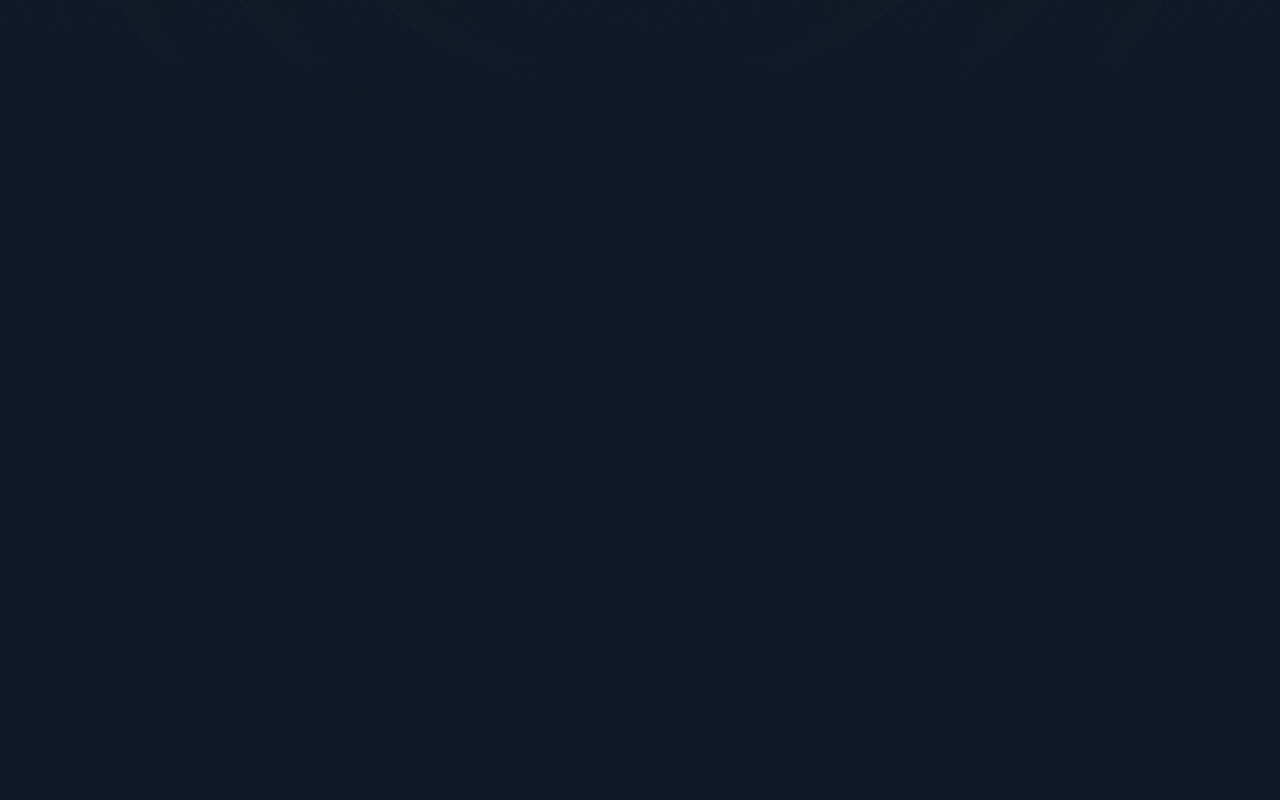
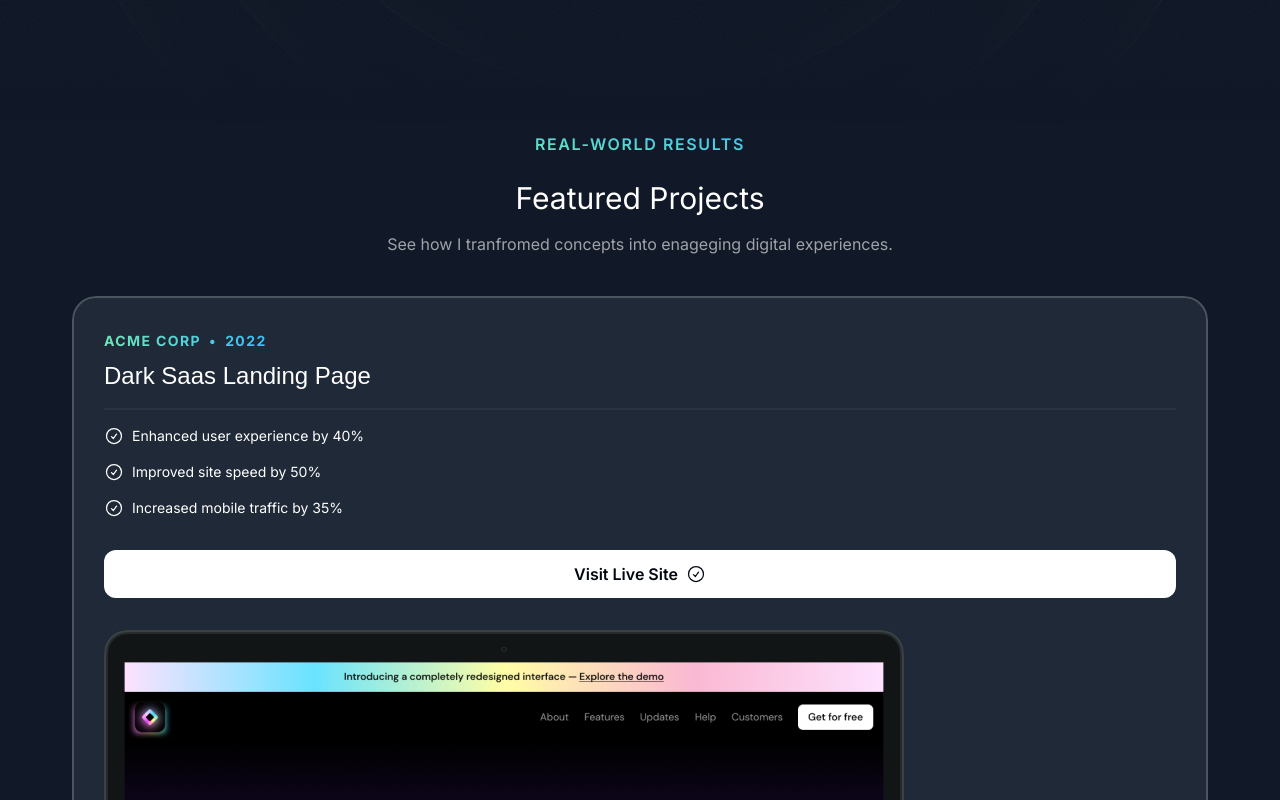
Before and after one commit to ppete10/melt-portfolio, a Next.js app: page / in a window 1280 px wide. Shown: the part 800-1600 px from the top of the page. Before the commit the page ends 1095 px from the top, so only its background shows below. Built offline with nearby package versions, Linux system fonts and the light colour scheme; a web font is replaced by a local one.

Commit message:
updates Projects Section

```diff
--- a/src/app/page.tsx
+++ b/src/app/page.tsx
@@ -1,11 +1,13 @@
 import { Header } from "@/sections/Header";
 import { HeroSection } from "@/sections/Hero";
+import { ProjectsSection } from "@/sections/Projects";
 
 export default function Home() {
   return (
     <div>
       <Header />
       <HeroSection />
+      <ProjectsSection />
     </div>
   );
 }
--- a/src/sections/Projects.tsx
+++ b/src/sections/Projects.tsx
@@ -1,6 +1,9 @@
 import darkSaasLandingPage from "@/assets/images/dark-saas-landing-page.png";
 import lightSaasLandingPage from "@/assets/images/light-saas-landing-page.png";
 import aiStartupLandingPage from "@/assets/images/ai-startup-landing-page.png";
+import Image from "next/image";
+import CheckCircleIcon from "@/assets/icons/check-circle.svg";
+import ArrowUpRightIcon from "@/assets/icons/check-circle.svg";
 
 const portfolioProjects = [
   {
@@ -42,5 +45,59 @@ const portfolioProjects = [
 ];
 
 export const ProjectsSection = () => {
-  return <div>Projects Section</div>;
+  return (
+    <div>
+      <div className="container">
+        <div className="flex justify-center">
+          <p className="uppercase font-semibold tracking-widest bg-gradient-to-tr from-emerald-300 to-sky-400 text-center bg-clip-text text-transparent">
+            Real-world Results
+          </p>
+        </div>
+        <h2 className="font=serif text-3xl text-center mt-6">
+          Featured Projects
+        </h2>
+        <p className="text-center text-white/60 mt-4">
+          See how I tranfromed concepts into enageging digital experiences.
+        </p>
+        <div className="flex flex-col mt-10 gap-20">
+          {portfolioProjects.map((project) => (
+            <div
+              key={project.title}
+              className="bg-gray-800 rounded-3xl relative z-0 overflow-hidden
+              after:z-10 after:content-['']
+              after:absolute after:inset-0 after:outline-2
+              after:outline after:-outline-offset-2 after:rounded-3xl after:outline-white/20 px-8 pt-8"
+            >
+              <div className="bg-gradient-to-r from-emerald-300 to-sky-400 inline-flex gap-2 font-bold uppercase tracking-widest text-sm text-transparent bg-clip-text">
+                <span>{project.company}</span>
+                <span>&bull;</span>
+                <span>{project.year}</span>
+              </div>
+              <h3 className="font-serif text-2xl mt-2">{project.title}</h3>
+              <hr className="border-t-2 border-white/5 mt-4" />
+              <ul className="flex flex-col gap-4 mt-4">
+                {project.results.map((result) => (
+                  <li className="flex gap-2 text-sm text-white-50">
+                    <CheckCircleIcon className="size-5" />
+                    <span>{result.title}</span>
+                  </li>
+                ))}
+              </ul>
+              <a href={project.link}>
+                <button className="bg-white text-gray-950 h-12 w-full rounded-xl font-semibold inline-flex items-center justify-center gap-2 mt-8">
+                  <span>Visit Live Site</span>
+                  <ArrowUpRightIcon className="size-5" />
+                </button>
+              </a>
+              <Image
+                src={project.image}
+                alt={project.title}
+                className="mt-8 -mb-4"
+              />
+            </div>
+          ))}
+        </div>
+      </div>
+    </div>
+  );
 };
```
